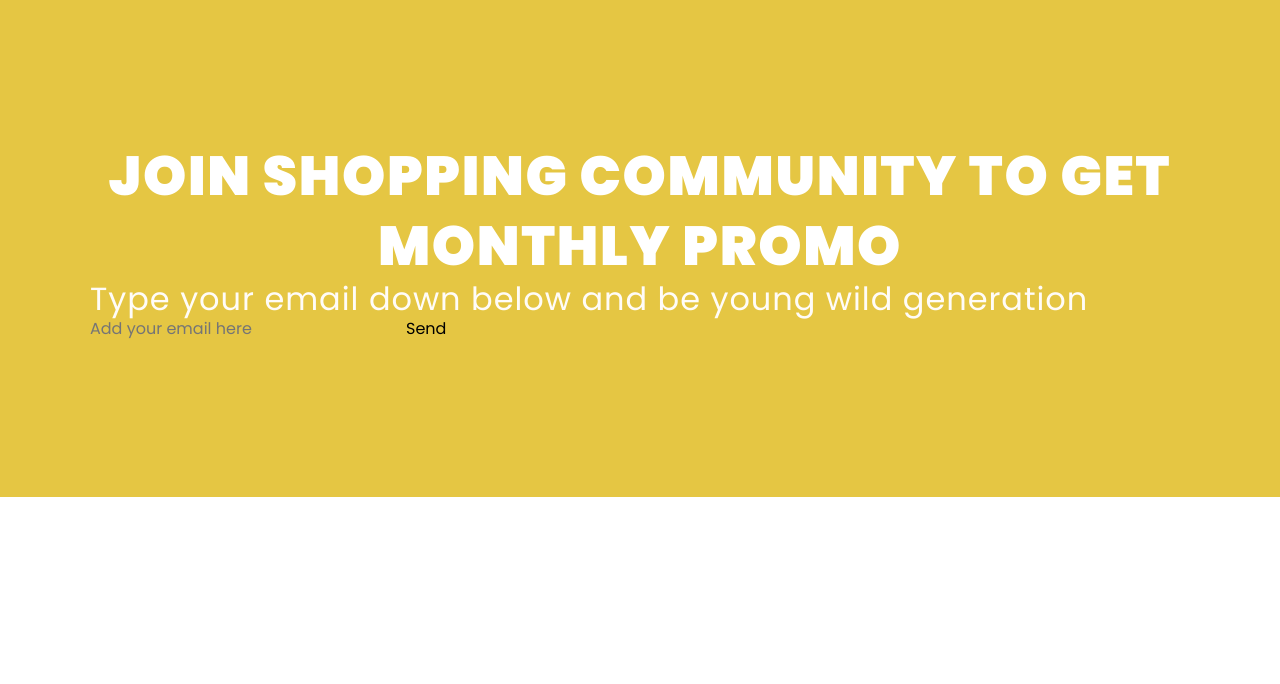
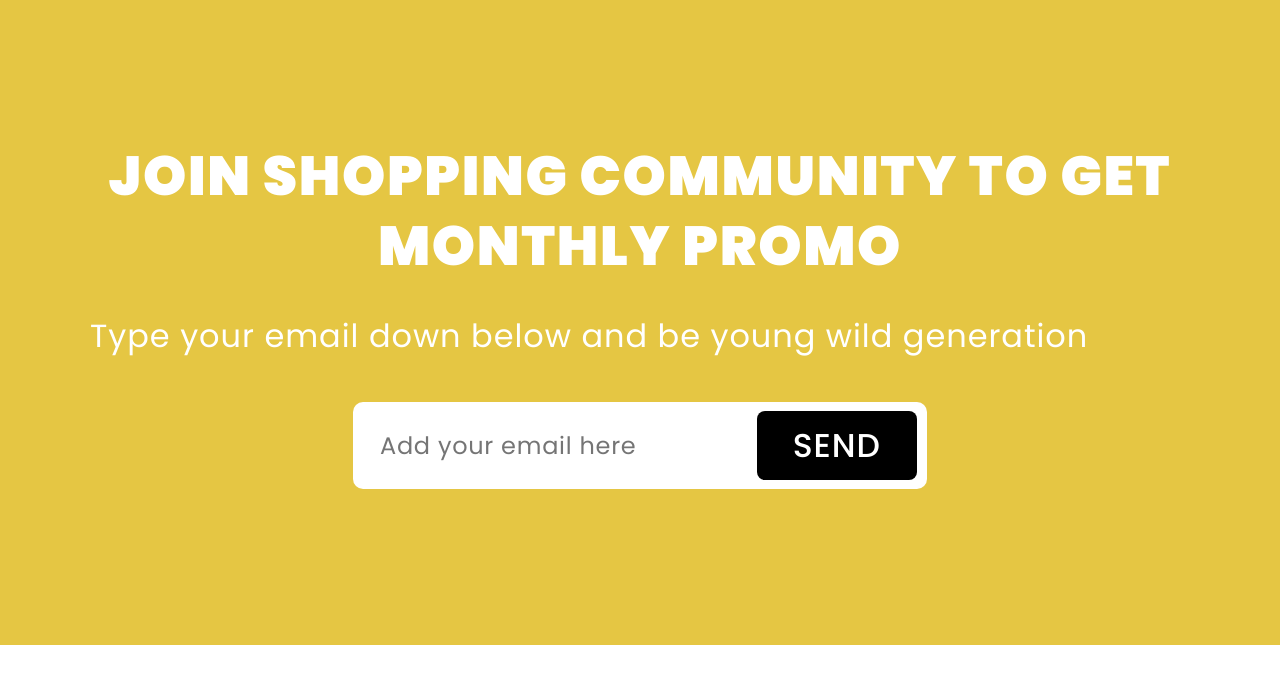
Before and after one commit to MikhailChekov/fashion-react, a React (Create React App) app: page / in a window 1280 px wide. Shown: the top 684 px of the page. Built offline with nearby package versions, Linux system fonts and the light colour scheme.

Commit message:
feat: finish Join section

```diff
--- a/src/components/Join/Join.css
+++ b/src/components/Join/Join.css
@@ -9,21 +9,61 @@
   max-width: 1100px;
 }
 .join__title {
-  color: #fff;
+  margin-bottom: 37px;
+  color: var(--fourthColor);
   text-align: center;
   font-size: 55px;
   font-weight: 900;
   line-height: 70px;
   letter-spacing: 1.65px;
 }
-.join_desc {
-  color: #fffcf8;
+.join__desc {
+  margin-bottom: 49px;
+  color: var(--fourthColor);
   font-size: 32px;
   font-weight: 400;
   line-height: 35px;
   letter-spacing: 0.96px;
 }
-.form {
+
+.join__form-container {
   display: flex;
   align-items: center;
+  justify-content: center;
 }
+
+.join__form {
+  width: 574px;
+  height: 87px;
+  padding-left: 27px;
+  padding-right: 10px;
+  display: flex;
+  align-items: center;
+  justify-content: space-between;
+  column-gap: 10px;
+  background-color: var(--fourthColor);
+  border-radius: 10px;
+}
+
+.join__form-input {
+  width: 100%;
+  color: #767676;
+  font-family: Poppins;
+  font-size: 24px;
+  font-style: normal;
+  font-weight: 400;
+  line-height: 35px;
+  letter-spacing: 0.72px;
+}
+
+.join__form-btn {
+  padding: 17px 36px;
+  color: var(--fourthColor);
+  background-color: var(--mainColor);
+  font-size: 33px;
+  font-weight: 500;
+  line-height: 35px;
+  letter-spacing: 0.99px;
+  text-transform: uppercase;
+  border-radius: 8px;
+}
--- a/src/components/Join/Join.jsx
+++ b/src/components/Join/Join.jsx
@@ -9,13 +9,13 @@ function Join() {
           <div className="join__title">
             JOIN SHOPPING COMMUNITY TO GET MONTHLY PROMO
           </div>
-          <div className="join_desc">
+          <div className="join__desc">
             Type your email down below and be young wild generation
           </div>
-          <div className="join__form">
-            <form>
-              <input type="text" placeholder="Add your email here" />
-              <button type="submit">Send</button>
+          <div className="join__form-container">
+            <form className="join__form">
+              <input type="email"  className="join__form-input" placeholder="Add your email here" />
+              <button className="join__form-btn" type="submit">Send</button>
             </form>
           </div>
         </div>
--- a/src/components/Promo/Promo.css
+++ b/src/components/Promo/Promo.css
@@ -44,7 +44,7 @@
 .promo__btn {
   padding: 18px 40px;
   background-color: #000;
-  color: #fff;
+  color: var(--fourthColor);
   border-radius: 10px;
 }
 
@@ -57,7 +57,7 @@
   content: "";
   display: block;
   position: absolute;
-  background-color: #fff;
+  background-color: var(--fourthColor);
   top: -7px;
   left: -30px;
   right: -160px;
--- a/src/components/Sale/Sale.css
+++ b/src/components/Sale/Sale.css
@@ -89,7 +89,7 @@
   content: "";
   display: block;
   position: absolute;
-  background-color: #fff;
+  background-color: var(--fourthColor);
   top: -7px;
   left: -30px;
   right: -40px;
@@ -100,6 +100,6 @@
 .sale__btn {
   padding: 18px 40px;
   background-color: #000;
-  color: #fff;
+  color: var(--fourthColor);
   border-radius: 10px;
 }
--- a/src/styles/common.css
+++ b/src/styles/common.css
@@ -3,6 +3,7 @@
   --colorLight: #ebd96b;
   --secColor: #7C7C7C;
   --thirdColor: #7f7f7f;
+  --fourthColor: #fff;
 }
 
 body {
```
Also changed, not shown: public/manifest.json.
